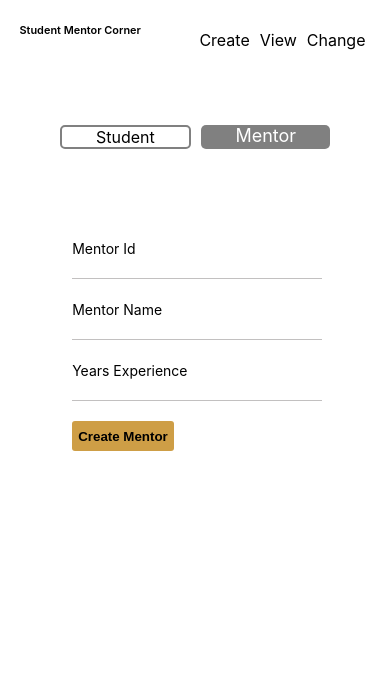
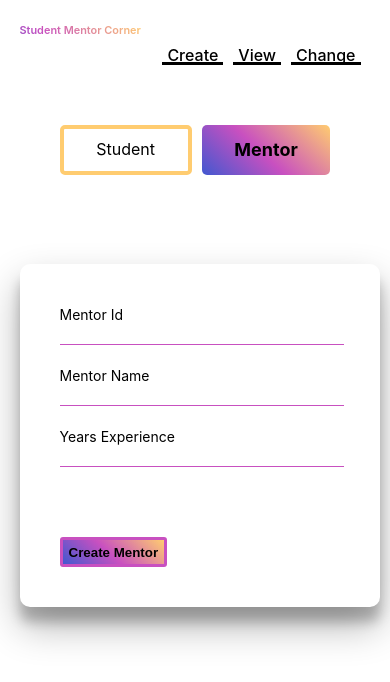
Before and after one commit to OrangeVenom563/student_mentor_frontend, a React (Create React App) app: page /create in a window 390 px wide. Shown: the top 682 px of the page. Built offline with nearby package versions, Linux system fonts and the light colour scheme.

Commit message:
changed twobox nav to be a dynamic component implemented fetching student data imporved UI with gradient color pattern and responsive

```diff
--- a/src/components/creation-form/creation-form.styles.css
+++ b/src/components/creation-form/creation-form.styles.css
@@ -2,8 +2,11 @@
     display: flex;
     flex-direction: row;
     justify-content: center;
-    width:70%;
+    width:80%;
+    padding:40px;
+    border-radius: 10px;
     margin:10vh auto;
+    box-shadow: rgba(0, 0, 0, 0.3) 0px 19px 38px, rgba(0, 0, 0, 0.22) 0px 15px 12px;
 }
 
 .creation-form{
@@ -12,13 +15,13 @@
 
 input[type=text], input[type=email] {
     border: none;
-    border-bottom: 1px solid rgb(194, 192, 192);
+    border-bottom: 1px solid #C850C0;
     width:100%;
   }
 
   input:focus{
     outline: none;
-    border-bottom: 2px solid grey;
+    border-bottom: 2px solid #FFCC70;
   }
 
   label{
@@ -26,9 +29,10 @@ input[type=text], input[type=email] {
   }
 
   button{
-      border: none;
-      background-color: rgb(206, 158, 70);
+      border: 3px solid #C850C0;
+      background: linear-gradient(43deg, #4158D0 0%, #C850C0 46%, #FFCC70 100%);
       border-radius: 3px;
       height: 30px;
       font-weight: bolder;
+      margin-top: 50px;
   }
--- a/src/components/header-nav/header.style.css
+++ b/src/components/header-nav/header.style.css
@@ -10,6 +10,9 @@
     font-size: 2.8vw;
     font-weight: 600;
     line-height: 1;
+    background: linear-gradient(43deg, #4158D0 0%, #C850C0 46%, #FFCC70 100%);
+	-webkit-text-fill-color: transparent;
+    background-clip: text;
 }
 
 
@@ -24,7 +27,17 @@
 .option{
     display: flex;
     padding: 5px 5px;
+    font-weight:500;
+    line-height: 50px;
+    border-bottom: 3px solid black;
+    margin-bottom: 30px;
+    margin-right: 10px;
    }
+
+.option:hover{
+    color:#C850C0;
+    border-bottom: 3px solid #FFCC70;
+}
 
 a{
     color:black;
--- a/src/components/twobox-nav/tab.styles.css
+++ b/src/components/twobox-nav/tab.styles.css
@@ -7,23 +7,24 @@
     margin: auto;
 }
 .sub-tab{
-    border: 2px solid gray;
+    border: 4px solid #FFCC70 ;
+    border-radius: 5px;
+    display: flex;
+    flex-grow: 1;
+    justify-content: center;
+    line-height: 40px;
+    margin: 5px;
+}
+.sub{
+    background: linear-gradient(43deg, #4158D0 0%, #C850C0 46%, #FFCC70 100%);
     border-radius: 5px;
     display: flex;
     flex-grow: 1;
     justify-content: center;
     margin: 5px;
-}
-.sub{
-    background: gray;
-    border-radius: 5px;
-    display: flex;
-    flex-grow: 1;
-    justify-content: center;
-    margin: 5px;
-    color: white;
-    font-size: 18px;
     font-size: large;
+    font-weight: bolder;
+    line-height: 50px;
 }
 
 @media (max-width:500px){
--- a/src/components/twobox-nav/twobox-nav.component.jsx
+++ b/src/components/twobox-nav/twobox-nav.component.jsx
@@ -1,15 +1,19 @@
 import React, {useState} from "react";
 import "./tab.styles.css";
 
-const TwoBoxNav = ({children}) => {
-    const [createStudent,setStudent] = useState(false);
+const TwoBoxNav = ({children,options}) => {
+    const [left,setLeft] = useState(false);
   return (
       <>
     <div className="tab-switch">
-      <div as="button" className={createStudent?"sub":"sub-tab"} onClick={()=>setStudent(true)}>Student</div>
-      <div as="button" className={createStudent?"sub-tab":"sub"} onClick={()=>setStudent(false)}>Mentor</div>
+      <div as="button" className={left?"sub":"sub-tab"} onClick={()=>setLeft(true)}>{options.left}</div>
+      <div as="button" className={left?"sub-tab":"sub"} onClick={()=>setLeft(false)}>{options.right}</div>
     </div>
-    {createStudent? children[0] : children[1]}
+    {
+      children?
+      left? children[0] : children[1]
+      :''
+    }
     </>
   );
 };
--- a/src/pages/create-page/create-page.component.jsx
+++ b/src/pages/create-page/create-page.component.jsx
@@ -5,7 +5,7 @@ import TwoBoxNav from "../../components/twobox-nav/twobox-nav.component";
 const CreatePage = () => {
   return (
     <div>
-      <TwoBoxNav>
+      <TwoBoxNav options={{left:"Student",right:"Mentor"}}>
         <CreationForm type="student"/>
         <CreationForm type="mentor"/>
       </TwoBoxNav>
--- a/src/pages/view-page/view-page.component.jsx
+++ b/src/pages/view-page/view-page.component.jsx
@@ -1,12 +1,63 @@
-import React from "react";
+import React,{useEffect,useState} from "react";
 import TwoBoxNav from "../../components/twobox-nav/twobox-nav.component";
+import './view-page.styles.css';
 
 const ViewPage = () =>{
+    const [data,setData] = useState([]);
+
+    useEffect(()=>{
+    const url="/student/without-mentor";
+    fetch(url,{method:"get"})
+    .then(res=>res.json())
+    .then(res=>{
+        console.log(res)
+        setData(res)
+    })
+    .catch(err=>console.log(err))
+    },[])
+
+
     return(
         <div>
-            <TwoBoxNav/>
+            <TwoBoxNav options={{left:"All students",right:"Without Mentor"}}>
+
+            <div className="students-container">
+                    {data.map((student)=>{
+                        return(
+                        <div className="student-tile">
+                        <p>Name: {student.name}</p>
+                        <p>Id: {student.id}</p>
+                        <p>Batch: {student.batch}</p>
+                        <p>Mentor:{student.mentor||"Not Assigned"}</p>
+                    </div>
+                        )
+                    })}
+            </div>
+
+            <div>
+                nothing yet
+            </div>
+            </TwoBoxNav>
         </div>
     )
 }
 
 export default ViewPage;
+
+  {/* <div className="mentors-container">
+                <div className="mentor-tile">
+                <p>TamilSelvan</p>
+                <input name="mentId" className="rd" type="radio" value="099"/></div>
+
+            </div>
+
+            <>
+            <div className="student-tile">
+                    <input className="cb" type="checkbox"/>
+                        <p>Name: Lawrence j</p>
+                        <p>Id: 43323</p>
+                        <p>Batch: b231</p>
+                        <p>Mentor: chandra</p>
+                    </div>
+            </>
+            */}
--- /dev/null
+++ b/src/pages/view-page/view-page.styles.css
@@ -0,0 +1,70 @@
+.students-container, .mentors-container{
+    display: grid;
+    margin: auto;
+    margin-top: 50px;
+    width:90%;
+    border-radius: 10px;
+    box-shadow: rgba(0, 0, 0, 0.3) 0px 19px 38px, rgba(0, 0, 0, 0.22) 0px 15px 12px;
+    padding:20px;
+    background-color: #4158D0;
+    background-image: linear-gradient(43deg, #4158D0 0%, #C850C0 46%, #FFCC70 100%);
+}
+
+.students-container{
+    min-height: 40vh;
+    grid-template-columns: 1fr 1fr 1fr;
+}
+
+.mentors-container{
+    grid-template-columns: 1fr 1fr 1fr 1fr 1fr ;
+}
+
+.student-tile, .mentor-tile{
+    font-weight: bold;
+    border-radius: 5px;
+    margin: 5px;
+    color:rgb(43, 36, 36);
+    padding:0px 20px;
+    box-shadow: rgba(0, 0, 0, 0.07) 0px 1px 2px, rgba(0, 0, 0, 0.07) 0px 2px 4px, rgba(0, 0, 0, 0.07) 0px 4px 8px, rgba(0, 0, 0, 0.07) 0px 8px 16px, rgba(0, 0, 0, 0.07) 0px 16px 32px, rgba(0, 0, 0, 0.07) 0px 32px 64px;
+    position: relative;
+}
+
+.mentor-tile{
+    max-width: 15vw;
+    min-height: 50px;
+    background:#C850C0;
+    line-height: 50px;
+}
+
+.student-tile:hover{
+    box-shadow: rgba(60, 64, 67, 0.3) 0px 1px 2px 0px, rgba(60, 64, 67, 0.15) 0px 2px 6px 2px;
+    color:black;
+}
+
+.cb, .rd{
+    position: absolute;
+    top: 15px;
+    right: 15px;
+}
+
+@media (max-width:850px){
+    .students-container{
+        min-height: 20vh;
+        grid-template-columns: 1fr 1fr;
+    }
+
+    .mentors-container{
+        grid-template-columns: 1fr 1fr 1fr 1fr ;
+        min-width: 20vw;
+    }
+    .rd{
+        right:5px;
+    }
+}
+
+@media (max-width:650px){
+    .mentors-container{
+        grid-template-columns: 1fr 1fr 1fr ;
+        min-width: 35vw;
+    }
+}
```
